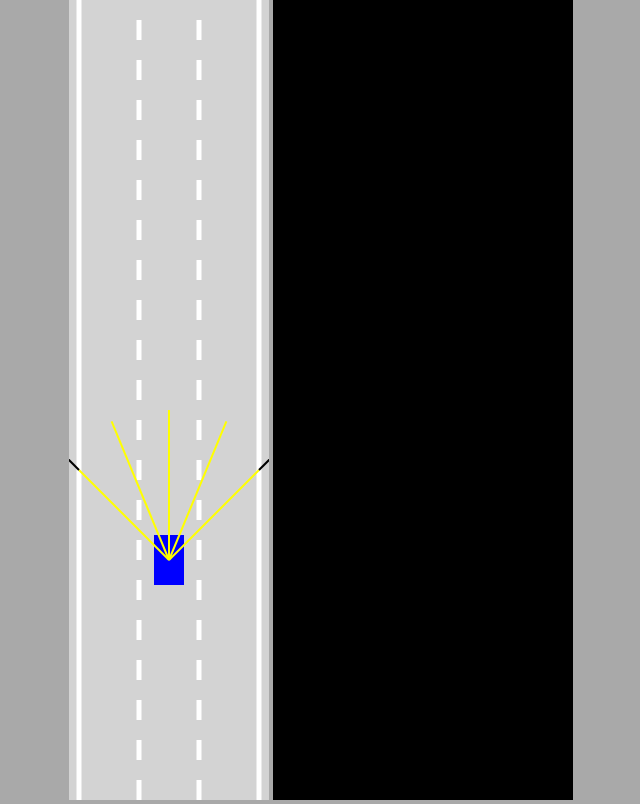
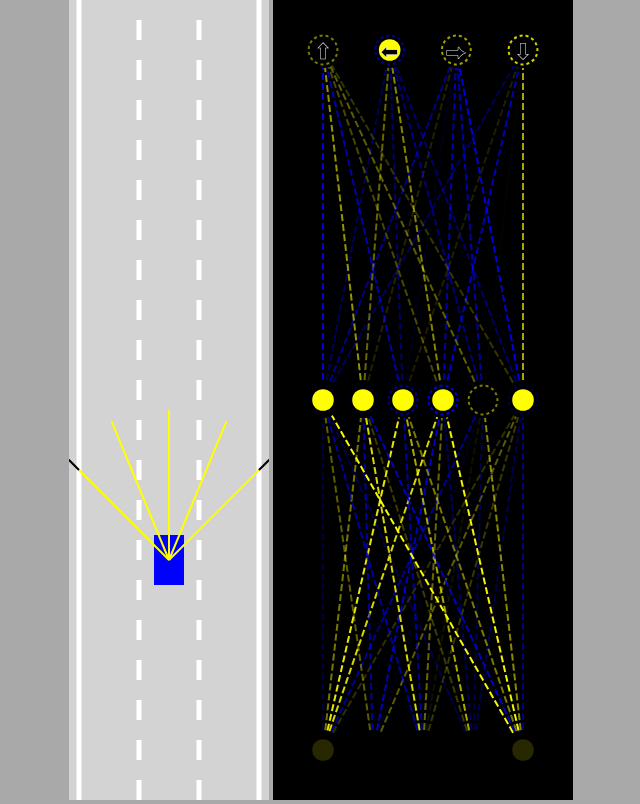
Before and after one commit to mastodon072/self-driving-car, a plain HTML site: page index.html in a window 1280 px wide. Shown: the whole page, without its empty margins (319-959 px from the left). Drawn offline with Linux system fonts and the light colour scheme.

Commit message:
Neural network visualization

```diff
--- a/index.html
+++ b/index.html
@@ -11,6 +11,7 @@
     <canvas id="carCanvas"></canvas>
     <canvas id="networkCanvas"></canvas>
     <script src="utils.js"></script>
+    <script src="visualizer.js"></script>
     <script src="network.js"></script>
     <script src="sensor.js"></script>
     <script src="road.js"></script>
--- a/main.js
+++ b/main.js
@@ -12,7 +12,7 @@ const traffic = [new Car(road.getLaneCenter(1), -100, 30, 50, "DUMMY", 2)];
 
 animate();
 
-function animate() {
+function animate(time) {
   for (let i = 0; i < traffic.length; i++) {
     traffic[i].update(road.borders, []);
   }
@@ -32,5 +32,7 @@ function animate() {
 
   carCtx.restore();
 
+  networkCtx.lineDashOffset = -time / 50;
+  Visualizer.drawNetwork(networkCtx, car.brain);
   requestAnimationFrame(animate);
 }
--- a/utils.js
+++ b/utils.js
@@ -38,3 +38,11 @@ function polysIntersect(poly1, poly2) {
   }
   return false;
 }
+
+function getRGBA(value) {
+  const alpha = Math.abs(value);
+  const R = value < 0 ? 0 : 255;
+  const G = R;
+  const B = value > 0 ? 0 : 255;
+  return "rgba(" + R + ", " + G + ", " + B + ", " + alpha + ")";
+}
--- /dev/null
+++ b/visualizer.js
@@ -0,0 +1,100 @@
+class Visualizer {
+  static drawNetwork(ctx, network) {
+    const margin = 50;
+    const left = margin;
+    const top = margin;
+    const width = ctx.canvas.width - margin * 2;
+    const height = ctx.canvas.height - margin * 2;
+
+    const levelHeight = height / network.levels.length;
+    for (let i = network.levels.length - 1; i >= 0; i--) {
+      const levelTop =
+        top +
+        lerp(
+          height - levelHeight,
+          0,
+          network.levels.length == 1 ? 0.5 : i / (network.levels.length - 1)
+        );
+
+      ctx.setLineDash([7, 3]);
+      Visualizer.drawLevel(
+        ctx,
+        network.levels[i],
+        left,
+        levelTop,
+        width,
+        levelHeight,
+        i == network.levels.length - 1 ? ["⬆", "⬅", "⮕", "⬇"] : []
+      );
+    }
+  }
+  static drawLevel(ctx, level, left, top, width, height, outputLabels) {
+    const right = left + width;
+    const bottom = top + height;
+
+    const { inputs, outputs, weights, biases } = level;
+
+    for (let i = 0; i < inputs.length; i++) {
+      for (let j = 0; j < outputs.length; j++) {
+        ctx.beginPath();
+        ctx.moveTo(Visualizer.#getNodeX(inputs, i, left, right), bottom);
+        ctx.lineTo(Visualizer.#getNodeX(outputs, j, left, right), top);
+        ctx.lineWidth = 2;
+        ctx.strokeStyle = getRGBA(weights[i][j]);
+        ctx.stroke();
+      }
+    }
+
+    const nodeRadius = 18;
+    for (let i = 0; i < level.inputs.length; i++) {
+      const x = Visualizer.#getNodeX(inputs, i, left, right);
+      ctx.beginPath();
+      ctx.arc(x, bottom, nodeRadius, 0, Math.PI * 2);
+      ctx.fillStyle = "black";
+      ctx.fill();
+      ctx.beginPath();
+      ctx.arc(x, bottom, nodeRadius * 0.6, 0, Math.PI * 2);
+      ctx.fillStyle = getRGBA(inputs[i]);
+      ctx.fill();
+    }
+    for (let i = 0; i < outputs.length; i++) {
+      const x = Visualizer.#getNodeX(outputs, i, left, right);
+
+      ctx.beginPath();
+      ctx.arc(x, top, nodeRadius, 0, Math.PI * 2);
+      ctx.fillStyle = "black";
+      ctx.fill();
+      ctx.beginPath();
+      ctx.arc(x, top, nodeRadius * 0.6, 0, Math.PI * 2);
+      ctx.fillStyle = getRGBA(outputs[i]);
+      ctx.fill();
+
+      ctx.beginPath();
+      ctx.lineWidth = 2;
+      ctx.arc(x, top, nodeRadius * 0.8, 0, Math.PI * 2);
+      ctx.setLineDash([3, 3]);
+      ctx.strokeStyle = getRGBA(biases[i]);
+      ctx.stroke();
+      ctx.setLineDash([]);
+      if (outputLabels[i]) {
+        ctx.beginPath();
+        ctx.textAlign = "center";
+        ctx.textBaseLine = "middle";
+        ctx.fillStyle = "black";
+        ctx.strokeStyle = "white";
+        ctx.font = nodeRadius * 1.2 + "px Areal bold";
+
+        ctx.fillText(outputLabels[i], x, top + nodeRadius * 0.5);
+        ctx.lineWidth = 0.5;
+        ctx.strokeText(outputLabels[i], x, top + nodeRadius * 0.5);
+      }
+    }
+  }
+  static #getNodeX(nodes, index, left, right) {
+    return lerp(
+      left,
+      right,
+      nodes.length == 1 ? 0.5 : index / (nodes.length - 1)
+    );
+  }
+}
```
